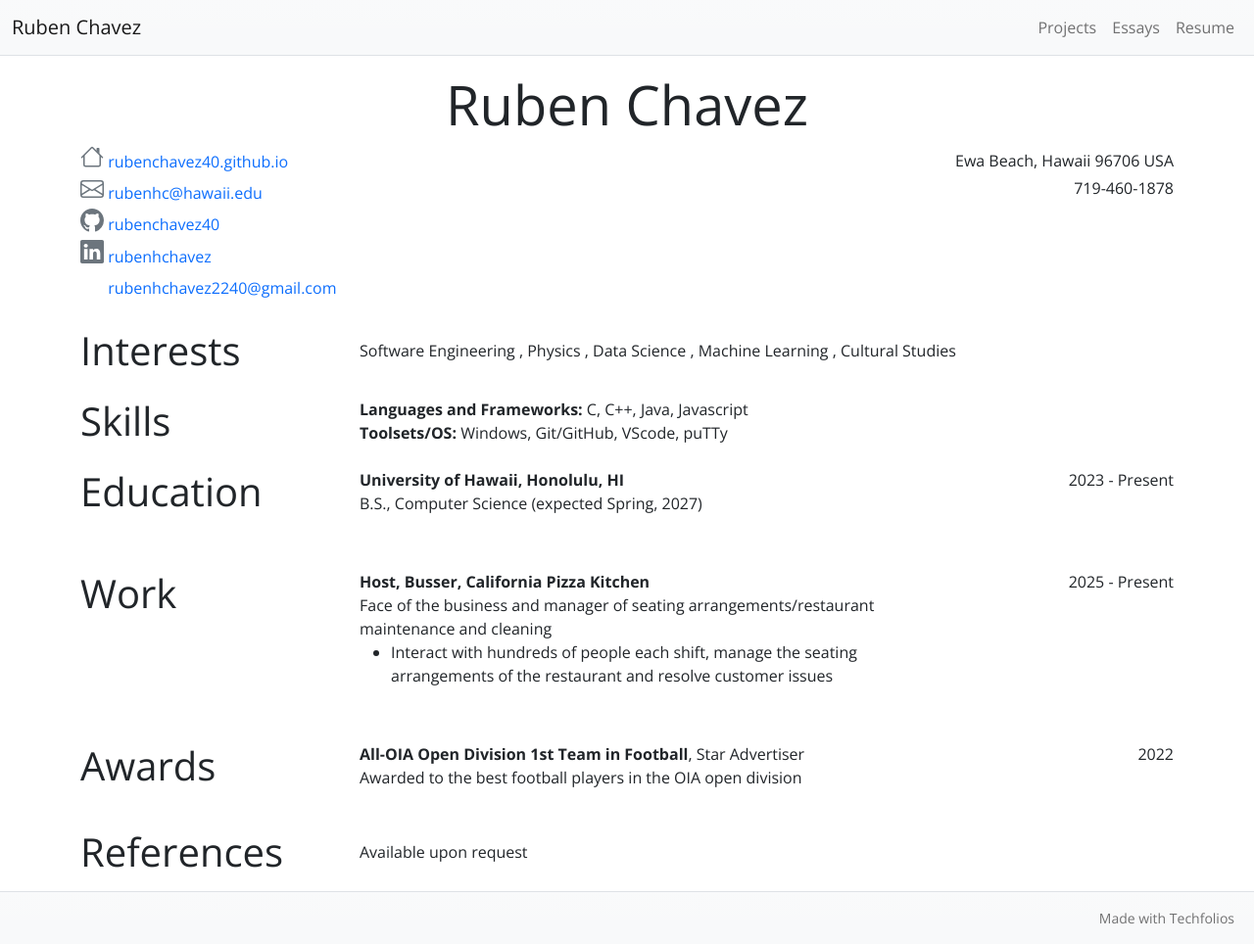
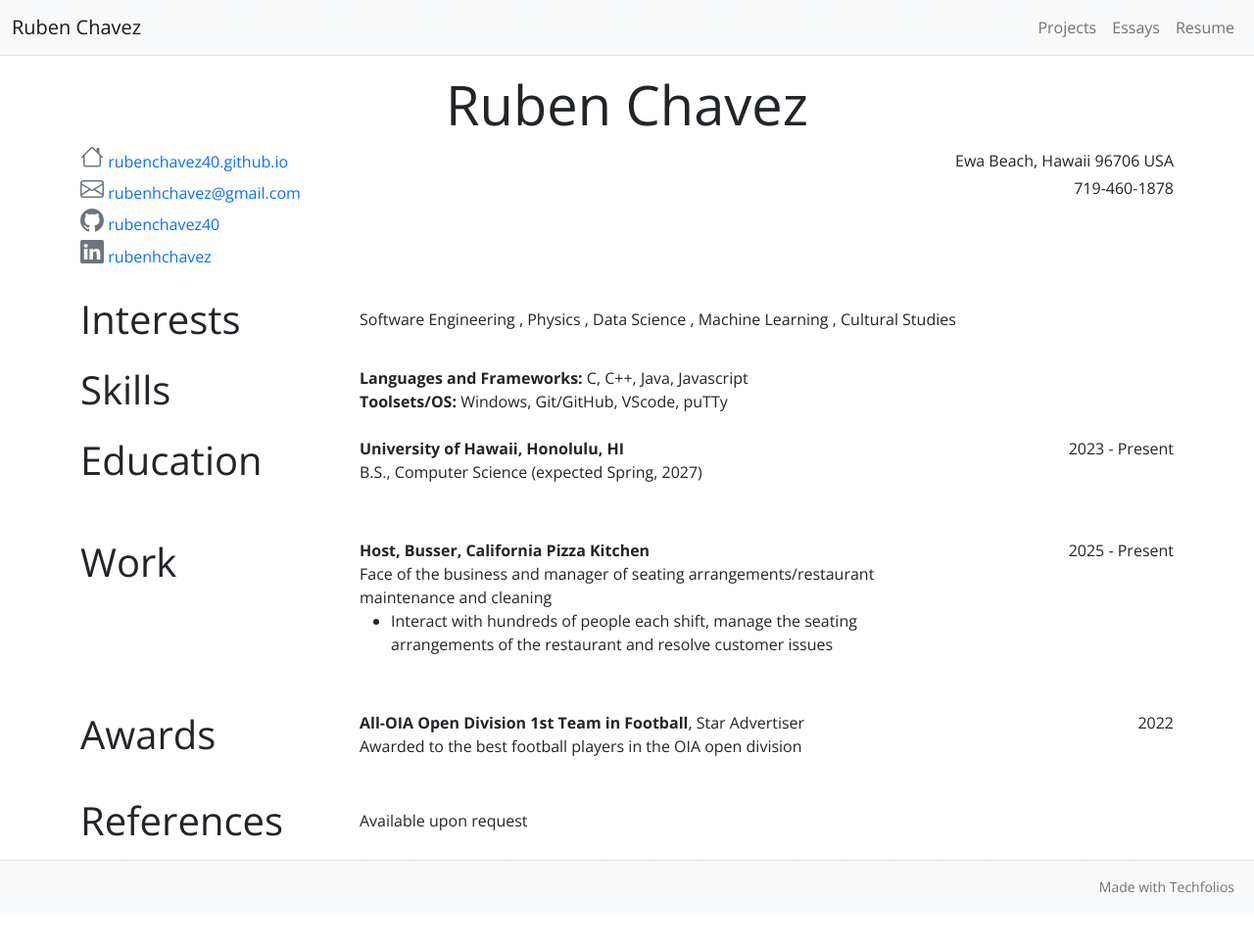
Before and after one commit to rubenchavez40/rubenchavez40.github.io, a Jekyll site: the page built from resume.html, in a window 1280 px wide. Shown: the whole page at 98% size. Built offline with Jekyll 4.4.1, drawn with Linux system fonts in a browser that asks for light colours; after the commit the page ends 932 px from its top, so only the background shows below that.

Commit message:
Update bio.json

```diff
--- a/_data/bio.json
+++ b/_data/bio.json
@@ -3,7 +3,7 @@
     "name": "Ruben Chavez",
     "label": "Student",
     "picture": "https://github.com/rubenchavez40.png",
-    "email": "rubenhc@hawaii.edu",
+    "email": "rubenhchavez@gmail.com",
     "phone": "719-460-1878",
     "website": "https://rubenchavez40.github.io",
     "summary": "I am studying for a B.S. in Computer Science in the Department of Information and Computer Sciences at the University of Hawaii. I expect to graduate in Spring, 2027.",
@@ -11,7 +11,6 @@
     "profiles": [
       { "network": "github", "username": "rubenchavez40", "url": "http://github.com/rubenchavez40" },
       { "network": "linkedin", "username": "rubenhchavez", "url": "https://www.linkedin.com/in/rubenhchavez" },
-      { "network": "email", "username": "rubenhchavez2240@gmail.com", "url": "mailto:rubenhchavez2240@gmail.com" }
     ]
   },
   "interests": [
```
